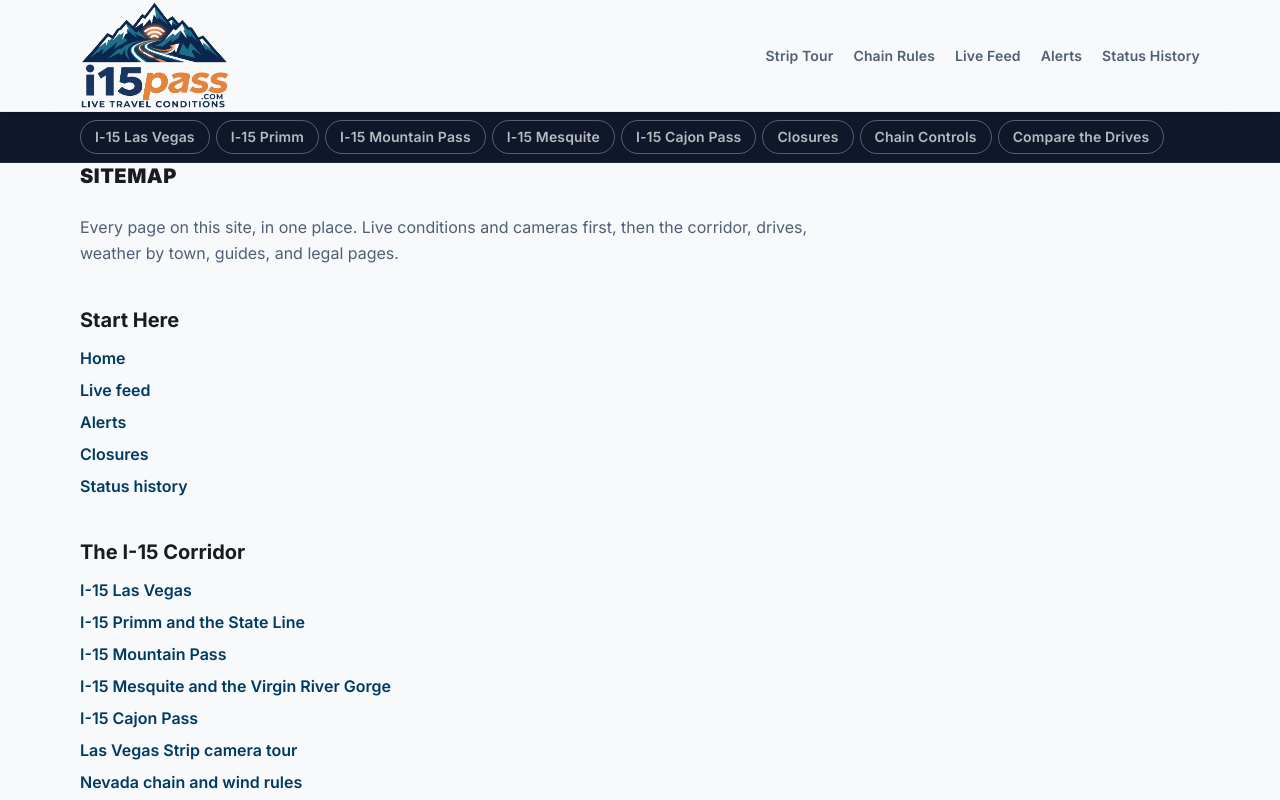
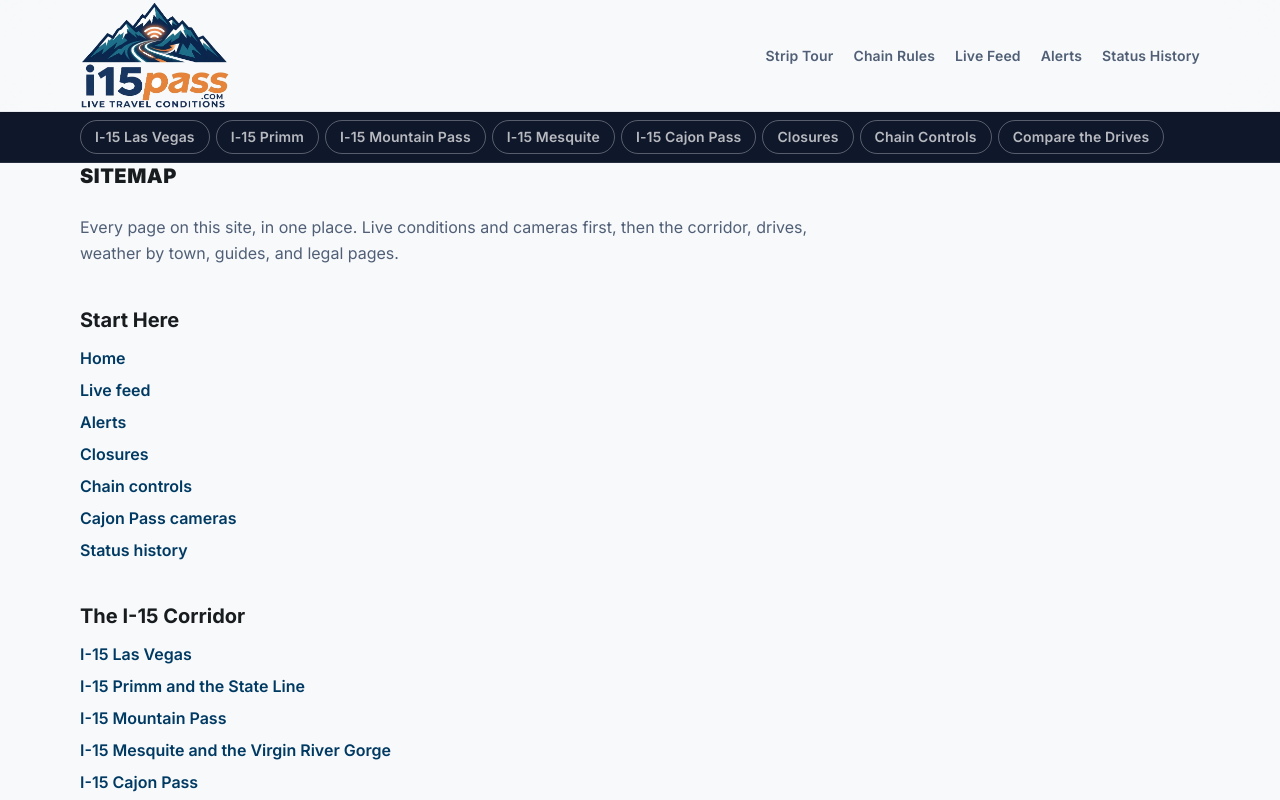
Before and after one commit to i80pass/i15pass, a Next.js app: page /site-map in a window 1280 px wide. Shown: the top 800 px of the page. Built offline with nearby package versions, Linux system fonts and the light colour scheme; no server answers.

Commit message:
Site map page: add chain controls and Cajon cameras links

```diff
--- a/app/site-map/page.js
+++ b/app/site-map/page.js
@@ -52,6 +52,8 @@ export default function SitemapPage() {
           { href: "/live-feed", label: "Live feed" },
           { href: "/alerts", label: "Alerts" },
           { href: "/closures", label: "Closures" },
+          { href: "/chains", label: "Chain controls" },
+          { href: "/cameras", label: "Cajon Pass cameras" },
           { href: "/status-history", label: "Status history" },
         ]}
       />
```
